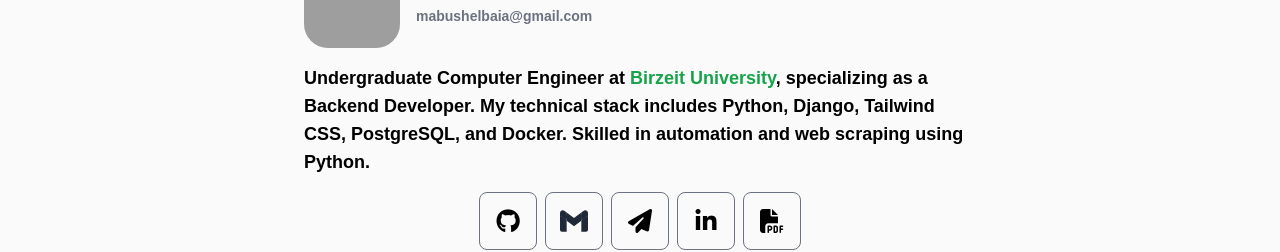
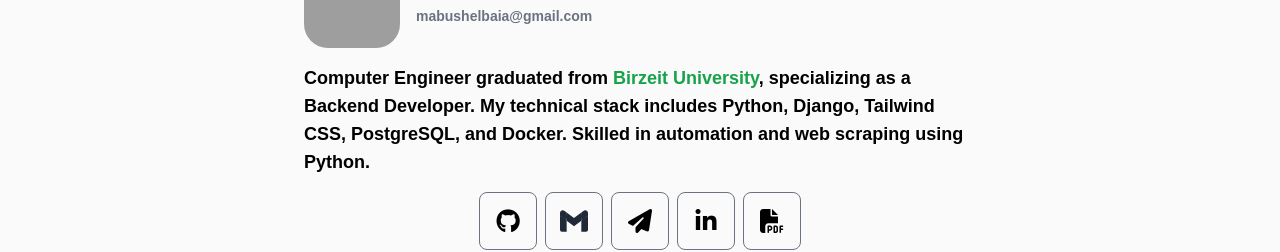
Before and after one commit to mabushelbaia/mabushelbaia.github.io, a website: page index.html in a window 1280 px wide. Shown: the part 200-452 px from the top of the page. Drawn offline with nearby package versions, Linux system fonts and the light colour scheme; grey boxes are pictures that could not be loaded.

Commit message:
Updated Graduation Status

```diff
--- a/index.html
+++ b/index.html
@@ -98,7 +98,7 @@
           </div>
         </div>
         <p class="mt-4 dark:text-white text-sm sm:text-base md:text-lg mb-4 max-w-2xl mx-auto">
-          Undergraduate Computer Engineer at
+         Computer Engineer graduated from
           <a
             href="https://www.birzeit.edu/"
             target="_blank"
```
